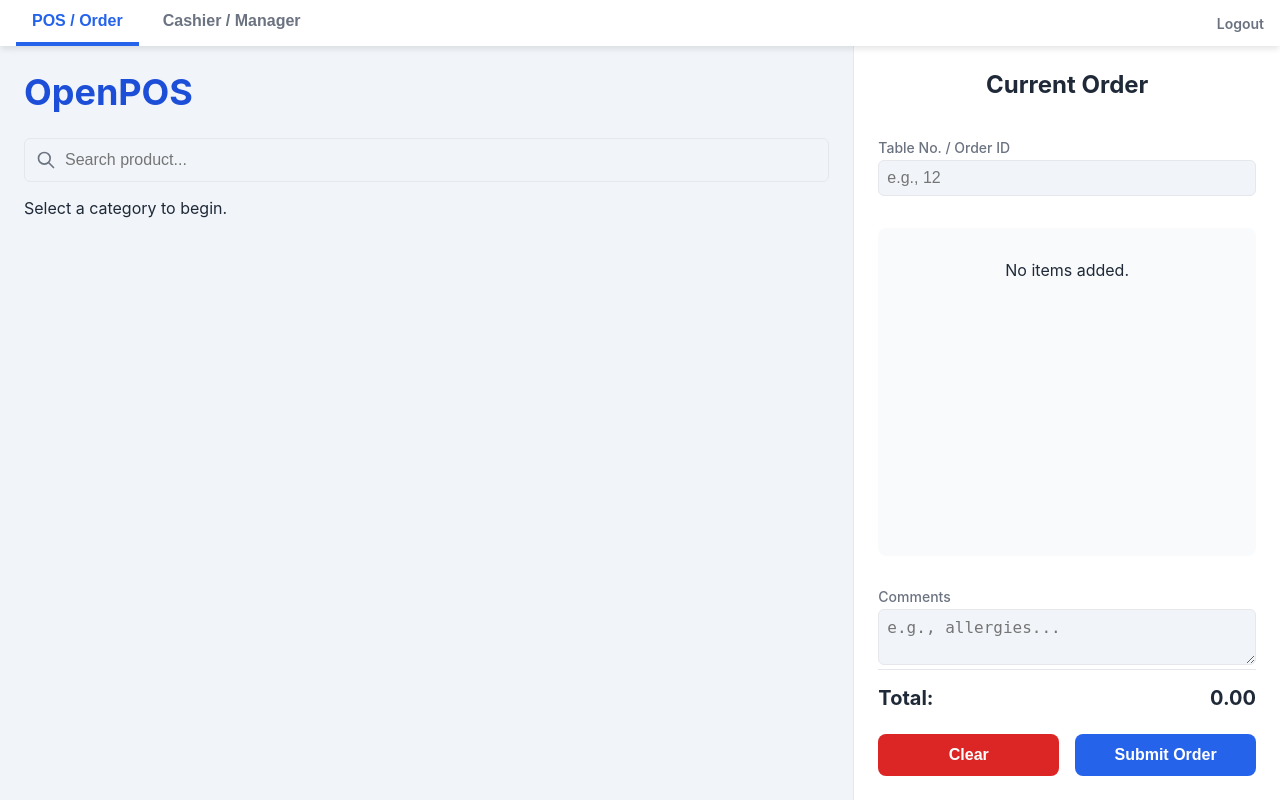
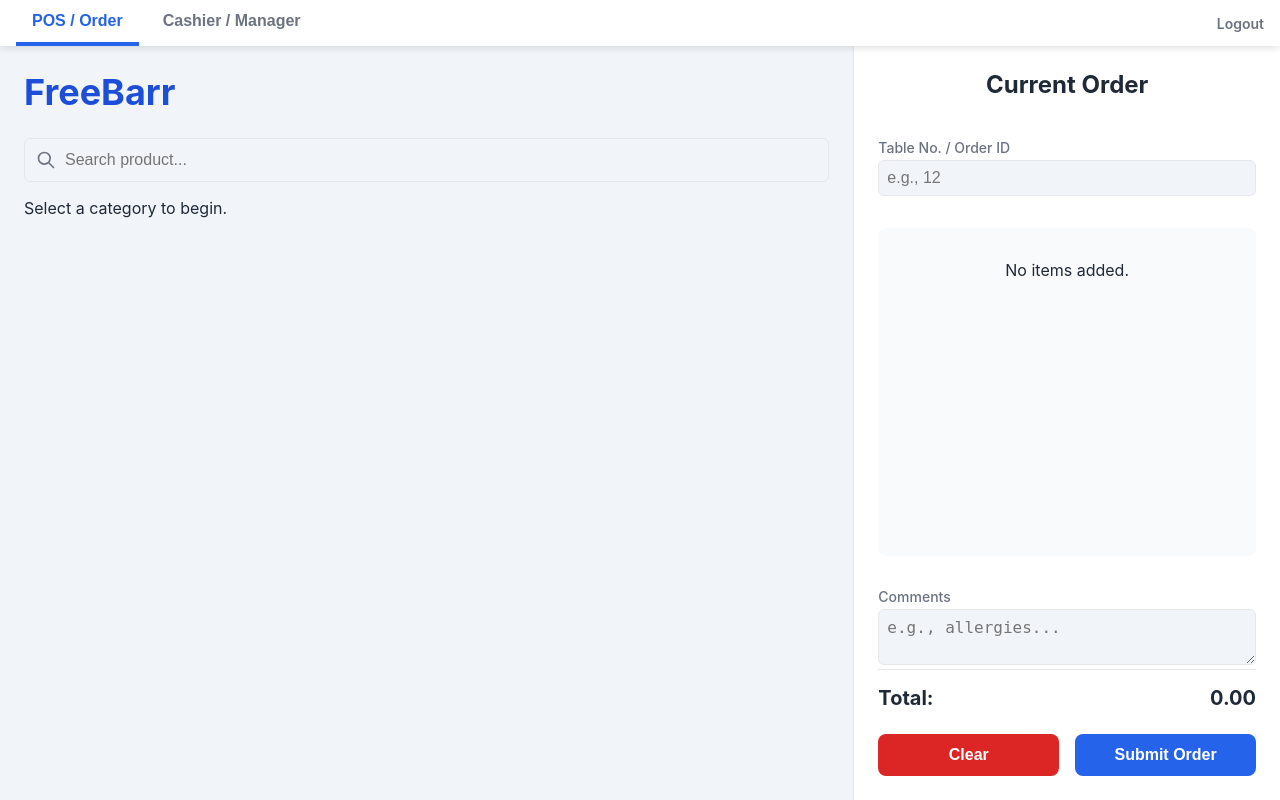
Before and after one commit to FreeBarr/FreeBarr, a Flask app: page / in a window 1280 px wide. Run offline with Flask 3, Linux system fonts and the light colour scheme; the visitor is signed in with stand-in values (Sample User, id 1); some libraries are stand-ins or nearby versions.

Commit message:
Updated internal names as FreeBarr

```diff
--- a/app.py
+++ b/app.py
@@ -226,7 +226,7 @@ def format_customer_receipt(order):
     date_formatted = date_obj.strftime('%d/%m/%Y %H:%M')
 
     ticket = [
-        "\n  *** OPEN POS SYSTEM ***",
+        "\n  *** FreeBarr ***",
         "    Thank you for your visit",
         f"\n123 Generic Street, City",
         f"\n\nTax ID: 00000000",
@@ -549,7 +549,7 @@ if __name__ == '__main__':
             db.commit()
         rebuild_summary_from_db()
 
-    print("--- OpenPOS Server ---\n")
+    print("--- FreeBarr Server ---\n")
     print(f"Current Summary: {current_summary['total_grand']:.2f}")
     print(f"Open your browser at: http://127.0.0.1:5000")
     socketio.run(app, host='0.0.0.0', port=5000, debug=False)
--- a/templates/index.html
+++ b/templates/index.html
@@ -3,7 +3,7 @@
 <head>
     <meta charset="UTF-8">
     <meta name="viewport" content="width=device-width, initial-scale=1.0">
-    <title>OpenPOS - Point of Sale</title>
+    <title>FreeBarr - Point of Sale</title>
     <!-- Flask Static Link for CSS -->
     <link rel="stylesheet" href="{{ url_for('static', filename='index.css') }}">
 </head>
@@ -28,7 +28,7 @@
                     <!-- Product Selection (Left/Top) -->
                     <div class="product-section">
                         <header class="section-header">
-                            <h1>OpenPOS</h1>
+                            <h1>FreeBarr</h1>
                             <div class="search-container">
                                 <input type="search" id="barra-busqueda" placeholder="Search product..." class="search-input">
                                 <svg class="search-icon" fill="none" stroke="currentColor" viewBox="0 0 24 24"><path stroke-linecap="round" stroke-linejoin="round" stroke-width="2" d="M21 21l-6-6m2-5a7 7 0 11-14 0 7 7 0 0114 0z"></path></svg>
--- a/templates/login.html
+++ b/templates/login.html
@@ -3,14 +3,14 @@
 <head>
     <meta charset="UTF-8">
     <meta name="viewport" content="width=device-width, initial-scale=1.0">
-    <title>Login - OpenPOS</title>
+    <title>Login - FreeBarr</title>
     <link rel="stylesheet" href="{{ url_for('static', filename='login.css') }}">
     <script src="{{ url_for('static', filename='login.js') }}"></script>
 </head>
 <body>
 
     <div class="login-card">
-        <h1 class="app-title">OpenPOS</h1>
+        <h1 class="app-title">FreeBarr</h1>
         <form method="post">
             <div class="form-group">
                 <label for="password" class="form-label">Password</label>
```
Also changed, not shown: 1 other file.
